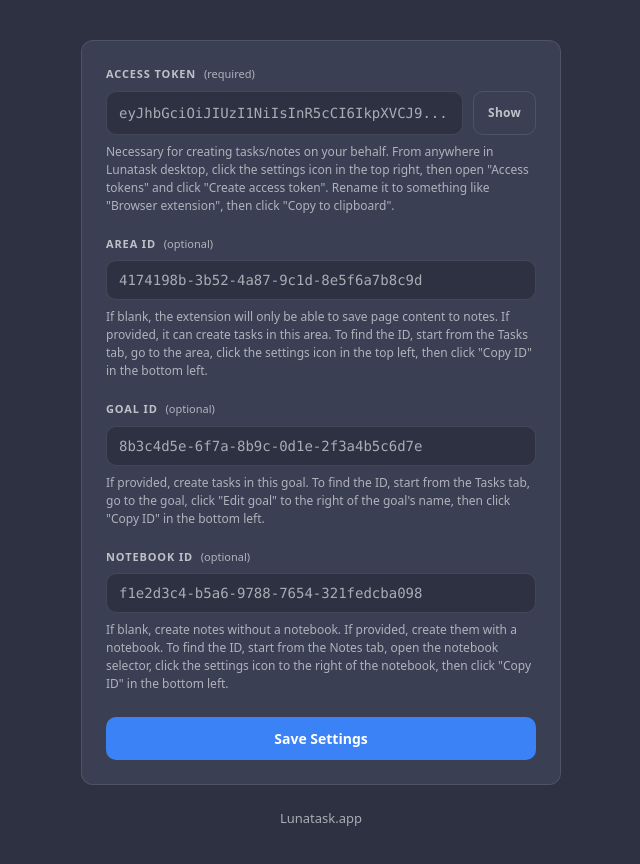
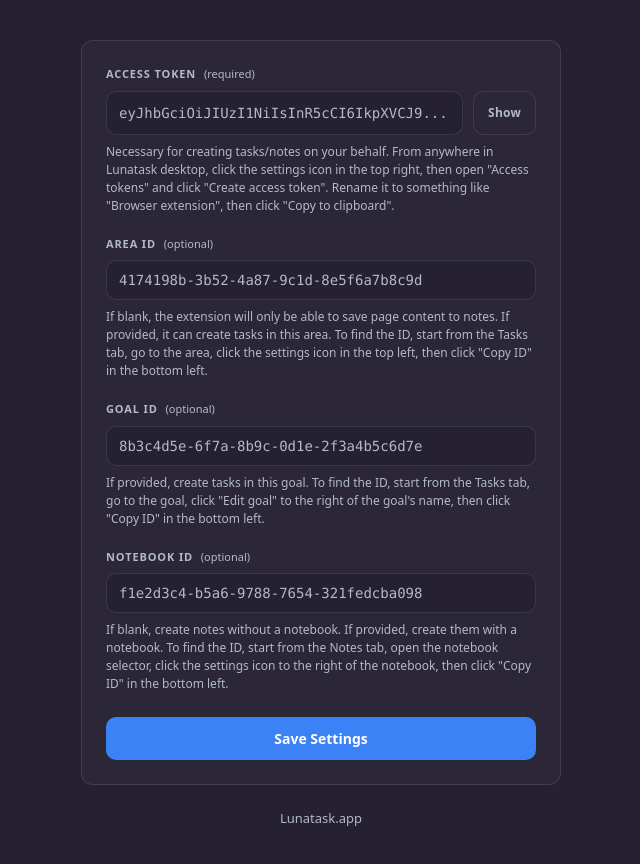
Before and after one commit to andresbott/lunatask-browser-extension, a website built with Vite: page src/options/index.html in a window 1280 px wide. Shown: the whole page, without its empty margins (319-959 px from the left). Built offline with nearby package versions, Linux system fonts and the dark colour scheme; some packages are replaced by stand-ins of ours.

Commit message:
refactor(colors): mirror from lunatask desktop

```diff
--- a/src/options/styles.css
+++ b/src/options/styles.css
@@ -3,10 +3,10 @@
   --accent-hover: #2563EB;
   --focus-ring: rgba(59, 130, 246, 0.35);
 
-  --bg-primary: #f6f7fb;
-  --bg-secondary: #ffffff;
+  --bg-primary: #fdfaf9;
+  --bg-secondary: #fdfaf9;
   --bg-card: #ffffff;
-  --bg-input: #ffffff;
+  --bg-input: #fdfaf9;
 
   --text-primary: #111827;
   --text-secondary: #6B7280;
@@ -29,14 +29,14 @@
 
 @media (prefers-color-scheme: dark) {
   :root {
-    --bg-primary: #2d3142;
-    --bg-secondary: #2a2e3d;
-    --bg-card: #3a3f54;
-    --bg-input: #2d3142;
+    --bg-primary: #252130;
+    --bg-secondary: #252130;
+    --bg-card: #2b2736;
+    --bg-input: #252130;
 
-    --text-primary: rgba(255, 255, 255, 0.92);
-    --text-secondary: rgba(255, 255, 255, 0.68);
-    --text-muted: rgba(255, 255, 255, 0.6);
+    --text-primary: #ffffff;
+    --text-secondary: #b3bac5;
+    --text-muted: #b3bac5;
 
     --border-color: rgba(255, 255, 255, 0.10);
     --border-strong: rgba(255, 255, 255, 0.16);
--- a/src/popup/styles.css
+++ b/src/popup/styles.css
@@ -26,13 +26,13 @@
 
 @media (prefers-color-scheme: dark) {
   :root {
-    --bg-surface: #3a3f54;
+    --bg-surface: #2b2736;
     --bg-button: rgba(255, 255, 255, 0.08);
     --bg-button-hover: rgba(255, 255, 255, 0.12);
 
-    --text-primary: rgba(255, 255, 255, 0.92);
-    --text-secondary: rgba(255, 255, 255, 0.68);
-    --text-muted: rgba(255, 255, 255, 0.6);
+    --text-primary: #ffffff;
+    --text-secondary: #b3bac5;
+    --text-muted: #b3bac5;
 
     --border-color: rgba(255, 255, 255, 0.08);
 
```
